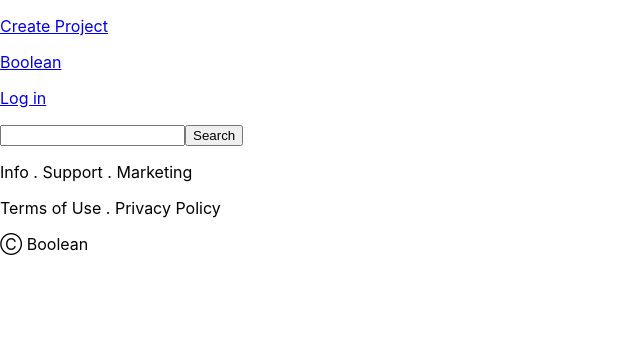
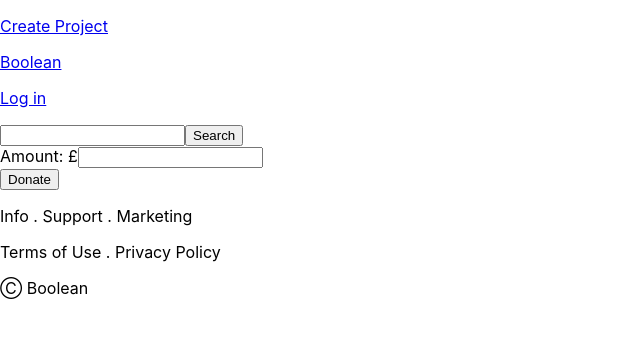
Before and after one commit to lanaFerrari/boolean-uk-final-group-project-client, a React (Create React App) app: page /project/1/1/donation in a window 1280 px wide. Shown: the top 338 px of the page, without its empty margins (0-640 px from the left). Built offline with nearby package versions, Linux system fonts and the light colour scheme; no server answers.

Commit message:
donation form done

```diff
--- a/src/App.js
+++ b/src/App.js
@@ -10,6 +10,7 @@ import UserProjects from "./Pages/UserProjects";
 import Header from "./Pages/Components/Header";
 import Footer from "./Pages/Components/Footer";
 import EditProjectForm from "./Pages/EditProjectForm";
+import DonationsForm from "./Pages/DonationsForm";
 
 function App() {
   //Saving projects data
@@ -69,6 +70,9 @@ function App() {
         <Route exact path="/project/:id/:title">
           <ProjectDetails />
         </Route>
+        <Route exact path="/project/:id/:title/donation">
+          <DonationsForm />
+        </Route>
         <Route path="/user/:userId/:userName" exact>
           <UserHome />
         </Route>
--- /dev/null
+++ b/src/Pages/DonationsForm.jsx
@@ -0,0 +1,61 @@
+import React, { useEffect } from "react";
+import { useState } from "react";
+import { useHistory, useParams } from "react-router-dom";
+
+export default function DonationsForm() {
+  const history = useHistory();
+  const { id, title } = useParams();
+  const targetId = parseInt(id);
+  const [amount, setAmount] = useState("");
+
+  const clearForm = () => {
+    setAmount("");
+  };
+
+  const handleDonationAmountInput = (e) => {
+    setAmount(e.target.value);
+  };
+
+  const handleSubmit = (e) => {
+    e.preventDefault();
+
+    const donationDetails = {
+      amount: amount,
+      userId: 1,
+      projectId: targetId,
+    };
+
+    const fetchOptionsDonation = {
+      method: "POST",
+      headers: {
+        "Content-Type": "application/json",
+      },
+      body: JSON.stringify(donationDetails),
+    };
+
+    fetch(`${process.env.REACT_APP_API_URL}/donations`, fetchOptionsDonation)
+      .then((res) => res.json())
+      .then((newDonation) => {
+        console.log("Inside POST response", newDonation);
+      });
+    clearForm();
+  };
+  return (
+    <form className="" onSubmit={handleSubmit}>
+      <label htmlFor="amount-input">Amount: £</label>
+      <input
+        id="amount-input"
+        name="amount-input"
+        type="text"
+        onChange={handleDonationAmountInput}
+        value={amount}
+        required
+      />
+      <div className="actions-section">
+        <button className="" type="submit">
+          Donate
+        </button>
+      </div>
+    </form>
+  );
+}
--- a/src/Pages/ProjectDetails.jsx
+++ b/src/Pages/ProjectDetails.jsx
@@ -4,17 +4,17 @@ import { useHistory, useParams } from "react-router";
 export default function ProjectDetails() {
   const history = useHistory();
   const { id, title } = useParams();
-  const tragetId = +id;
+  const targetId = +id;
   const [project, setProject] = useState(null);
 
   useEffect(() => {
-    const url = `${process.env.REACT_APP_API_URL}/projects/${tragetId}`;
+    const url = `${process.env.REACT_APP_API_URL}/projects/${targetId}`;
     fetch(url)
       .then((res) => res.json())
       .then((projectData) => {
         setProject(projectData);
       });
-  }, [tragetId]);
+  }, [targetId]);
 
   if (project === null) {
     return "loading";
@@ -52,7 +52,10 @@ export default function ProjectDetails() {
         <p>
           <strong>Goal:</strong> £{goal}
         </p>
-        <button type="button" onClick={() => history.push("/login")}>
+        <button
+          type="button"
+          onClick={() => history.push(`/project/${targetId}/${title}/donation`)}
+        >
           Donate
         </button>
       </div>
```
